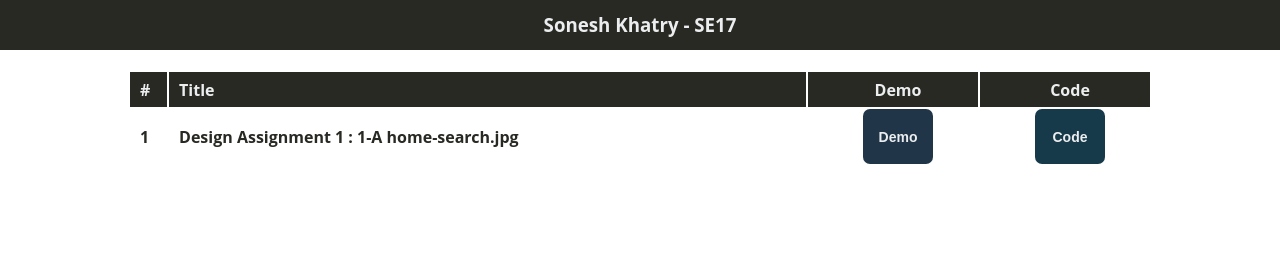
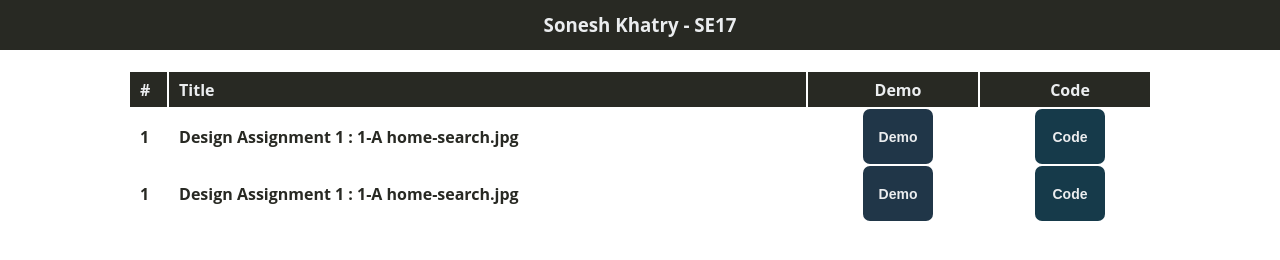
Before and after one commit to Soneshaps/soneshaps.github.io, a plain HTML site: page index.html in a window 1280 px wide. Drawn offline with Linux system fonts and the light colour scheme.

Commit message:
second assignment

```diff
--- a/index.html
+++ b/index.html
@@ -21,6 +21,12 @@
 					<td class="center"><a href="https://soneshaps.github.io/tutangle-website/"><button class="btn demo">Demo</button></a></td>
 					<td class="center"><a href="https://github.com/Soneshaps/tutangle-website"><button class="btn code">Code</button></a></td>
 				</tr>
+				<tr>
+					<td>1</td>
+					<td>Design Assignment 1 : 1-A home-search.jpg</td>
+					<td class="center"><a href="https://soneshaps.github.io/tutangle-responsive/"><button class="btn demo">Demo</button></a></td>
+					<td class="center"><a href="https://github.com/Soneshaps/tutangle-responsive"><button class="btn code">Code</button></a></td>
+				</tr>
 			</table>
 		</div>
 	</body>
```
